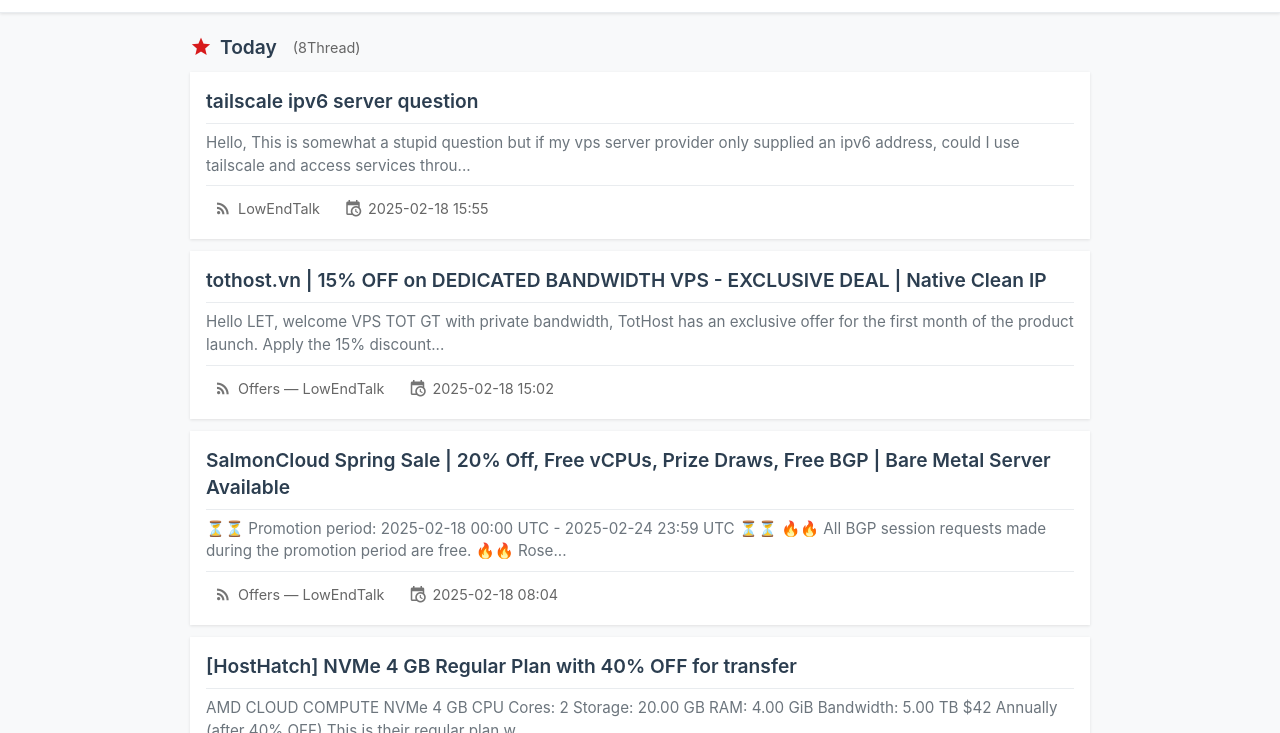
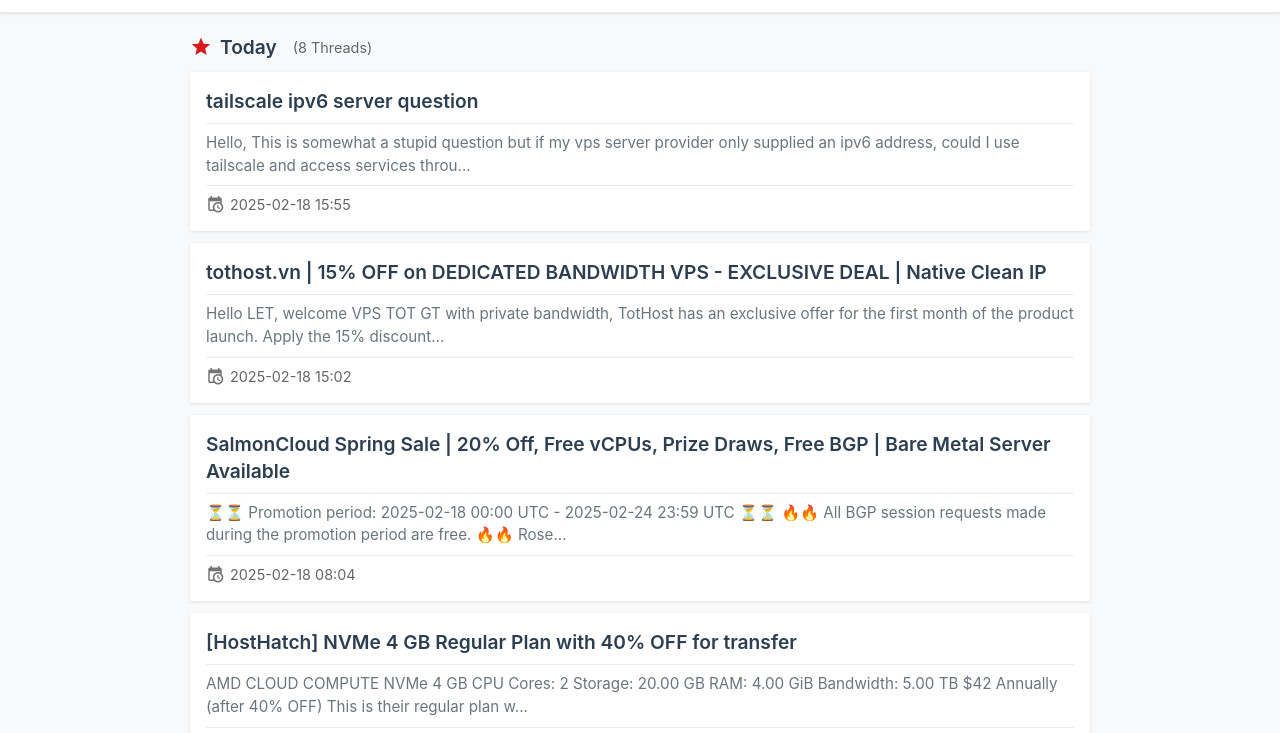
Before and after one commit to jiix/feed, a plain HTML site: page index.html in a window 1280 px wide. Shown: the part 51-784 px from the top of the page. Drawn offline with Linux system fonts and the light colour scheme.

Commit message:
Update index.html

```diff
--- a/index.html
+++ b/index.html
@@ -3,7 +3,7 @@
 <head>
     <meta charset="UTF-8">
     <meta name="viewport" content="width=device-width, initial-scale=1.0">
-    <title>LowEndTalk Reader</title>
+    <title>LowEndTalk RSS Reader</title>
     <link rel="icon" href="static/favicon.ico" type="image/x-icon">
     <link rel="shortcut icon" href="static/favicon.ico" type="image/x-icon">
     <link rel="stylesheet" href="https://cdn.jsdelivr.net/npm/@mdi/font@latest/css/materialdesignicons.min.css">
@@ -51,10 +51,6 @@
                         ${article.summary || 'No Summary'}
                     </div>
                     <div class="article-meta">
-                        <a href="${article.source_url}" class="meta-item source-link" target="_blank">
-                            <i class="mdi mdi-rss"></i>
-                            <span>${article.author}</span>
-                        </a>
                         <div class="meta-item">
                             <i class="mdi mdi-calendar-clock"></i>
                             <span>${article.date}</span>
@@ -88,7 +84,7 @@
                         <div class="section-title">
                             <i class="mdi mdi-star"></i>
                             <span>Today</span>
-                            <small>(${todayArticles.length}Thread)</small>
+                            <small>(${todayArticles.length} Threads)</small>
                         </div>
                         <div class="article-section">
                             ${todayArticles.map(renderArticle).join('')}
@@ -99,7 +95,7 @@
                     <div class="section-title ${todayArticles.length > 0 ? 'history-title' : ''}">
                         <i class="mdi mdi-history"></i>
                         <span>History</span>
-                        <small>(${olderArticles.length}Thread)</small>
+                        <small>(${olderArticles.length} Threads)</small>
                     </div>
                     <div class="article-section">
                         ${olderArticles.map(renderArticle).join('')}
```
